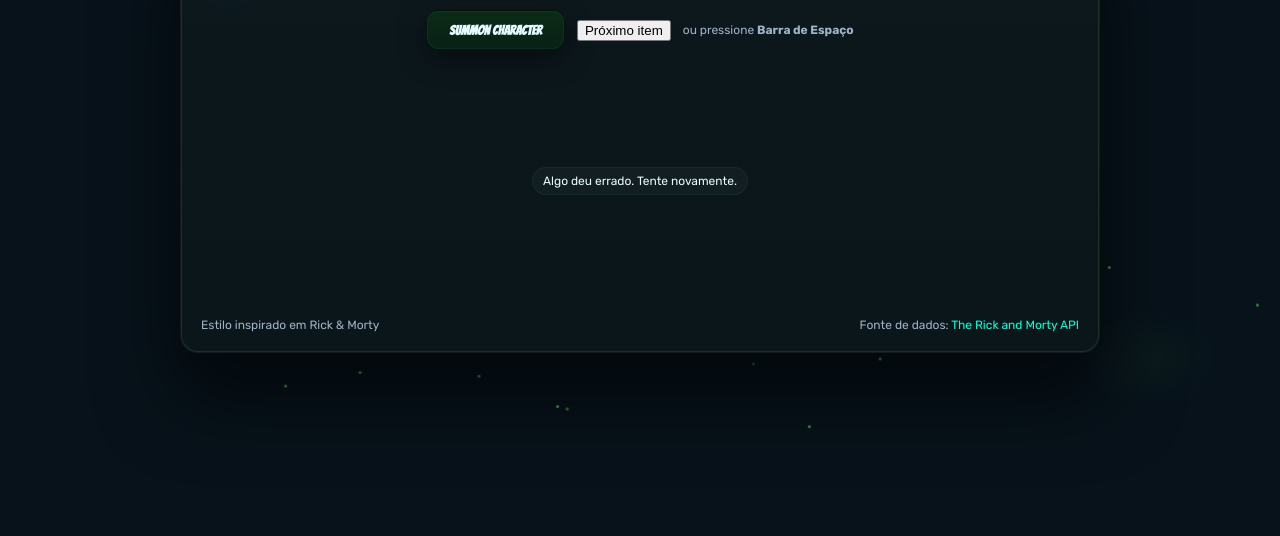
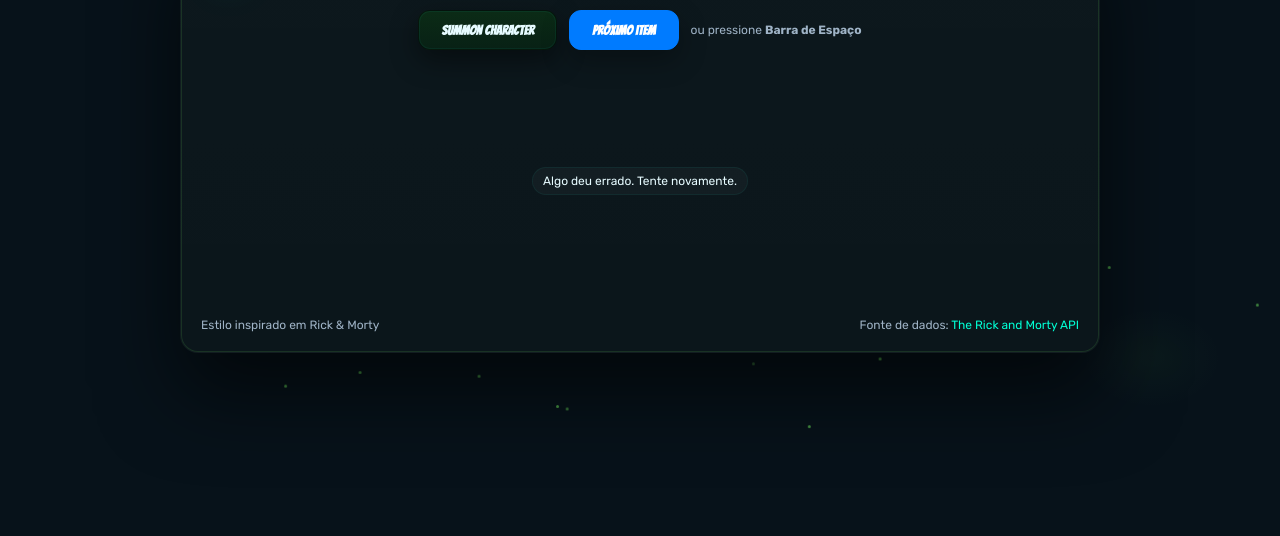
Before and after one commit to Yurymq/Desafios-UGB, a plain HTML site: page Desafios UGB/index.html in a window 1280 px wide. Shown: the part 282-818 px from the top of the page. Drawn offline with Linux system fonts and the light colour scheme; no server answers.

Commit message:
styles.css Desafio 1-2

```diff
--- a/Desafios UGB/styles.css
+++ b/Desafios UGB/styles.css
@@ -1,5 +1,5 @@
 :root{
-  --bg:#07121a;         /* deep space */
+  --bg:#07121a;
   --panel:#081318;
   --neon-green:#7bff66;
   --neon-teal:#00ffd5;
@@ -9,6 +9,7 @@
   --ring: rgba(123,255,102,0.12);
   --glass: rgba(255,255,255,0.03);
 }
+
 
 *{ box-sizing:border-box }
 html,body{ height:100% }
@@ -20,20 +21,18 @@ body{
     var(--bg);
   color:var(--ink);
   font-family: "Rubik", system-ui, -apple-system, "Segoe UI", Roboto, "Helvetica Neue", Arial;
-  -webkit-font-smoothing:antialiased;
-  -moz-osx-font-smoothing:grayscale;
   padding:18px;
 }
 
-/* floating particles */
+
 .motes{ position:fixed; inset:0; pointer-events:none; overflow:hidden; z-index:0 }
 .mote{ position:absolute; width:3px; height:3px; background:var(--neon-green); border-radius:50%; opacity:.85; filter:blur(.6px); animation: drift linear forwards; }
 @keyframes drift{ to{ transform: translate3d(var(--dx), var(--dy), 0); opacity:0 } }
 
-/* frame */
+
 .frame{ position:relative; min-height:100vh; display:grid; place-items:center; z-index:1 }
 
-/* panel */
+
 .panel{
   width:min(920px, 96vw);
   border-radius:18px;
@@ -45,14 +44,15 @@ body{
   gap:14px;
 }
 
-/* crest */
+
 .crest{ display:flex; gap:14px; align-items:center; }
 .portal{ width:56px; height:56px; filter:drop-shadow(0 6px 18px rgba(0,255,213,0.12)); }
 .title{ font-family: "Bangers", "Rubik", sans-serif; font-size:28px; color:var(--neon-green); text-shadow: 0 6px 18px rgba(0,0,0,.6); }
 .subtitle{ color:var(--muted); margin-top:-6px; font-size:13px }
 
-/* controls */
+
 .controls{ display:flex; gap:12px; justify-content:center; align-items:center; flex-wrap:wrap; }
+
 button.fetch{
   padding:12px 22px; border-radius:12px;
   background:linear-gradient(180deg, #0b2b16, #082115);
@@ -64,10 +64,28 @@ button.fetch{
 button.fetch:hover{ transform: translateY(-2px); box-shadow:0 18px 36px rgba(0,0,0,.55) }
 button.fetch:disabled{ opacity:.6; cursor:not-allowed; transform:none; }
 
-/* hint */
+
+button.next {
+  padding:12px 22px;
+  border-radius:12px;
+  background:#007bff;
+  color:white;
+  font-weight:700;
+  font-family:"Bangers", "Rubik", sans-serif;
+  border:1px solid #007bff;
+  box-shadow: 0 10px 28px rgba(0,0,0,.3);
+  cursor:pointer;
+  transition:.14s ease;
+}
+button.next:hover {
+  background:white;
+  color:#007bff;
+}
+
+
 .hint{ color:var(--muted); font-size:12px }
 
-/* content / card */
+
 .content{ display:grid; place-items:center; padding:6px 6px 12px; min-height:240px }
 
 .card{
@@ -77,22 +95,22 @@ button.fetch:disabled{ opacity:.6; cursor:not-allowed; transform:none; }
   box-shadow: 0 30px 60px rgba(0,0,0,.45);
 }
 
-/* image */
+
 .imgwrap{ border-radius:10px; overflow:hidden; background:#021015; display:grid; place-items:center; border:1px solid rgba(255,255,255,0.02) }
 .imgwrap img{ width:100%; height:100%; object-fit:cover; display:block }
 
-/* info */
+
 .info{ display:grid; gap:8px; align-content:start }
 .name{ font-family:"Bangers","Rubik",sans-serif; font-size:24px; color:var(--neon-teal); text-transform:none; letter-spacing:.02em }
 .meta{ display:flex; gap:8px; flex-wrap:wrap }
 .badge{ padding:6px 10px; border-radius:999px; background:var(--glass); border:1px solid rgba(0,255,213,0.06); font-size:12px; color:var(--ink) }
 .desc{ color:var(--muted); line-height:1.45; font-size:14px }
 
-/* footer */
+
 .footer{ display:flex; justify-content:space-between; gap:12px; align-items:center; color:var(--muted); font-size:12px; flex-wrap:wrap }
 .footer a{ color:var(--neon-teal); text-decoration:none }
 
-/* responsive */
+
 @media (max-width:680px){
   .card{ grid-template-columns: 1fr; }
   .imgwrap{ height:260px }
```
